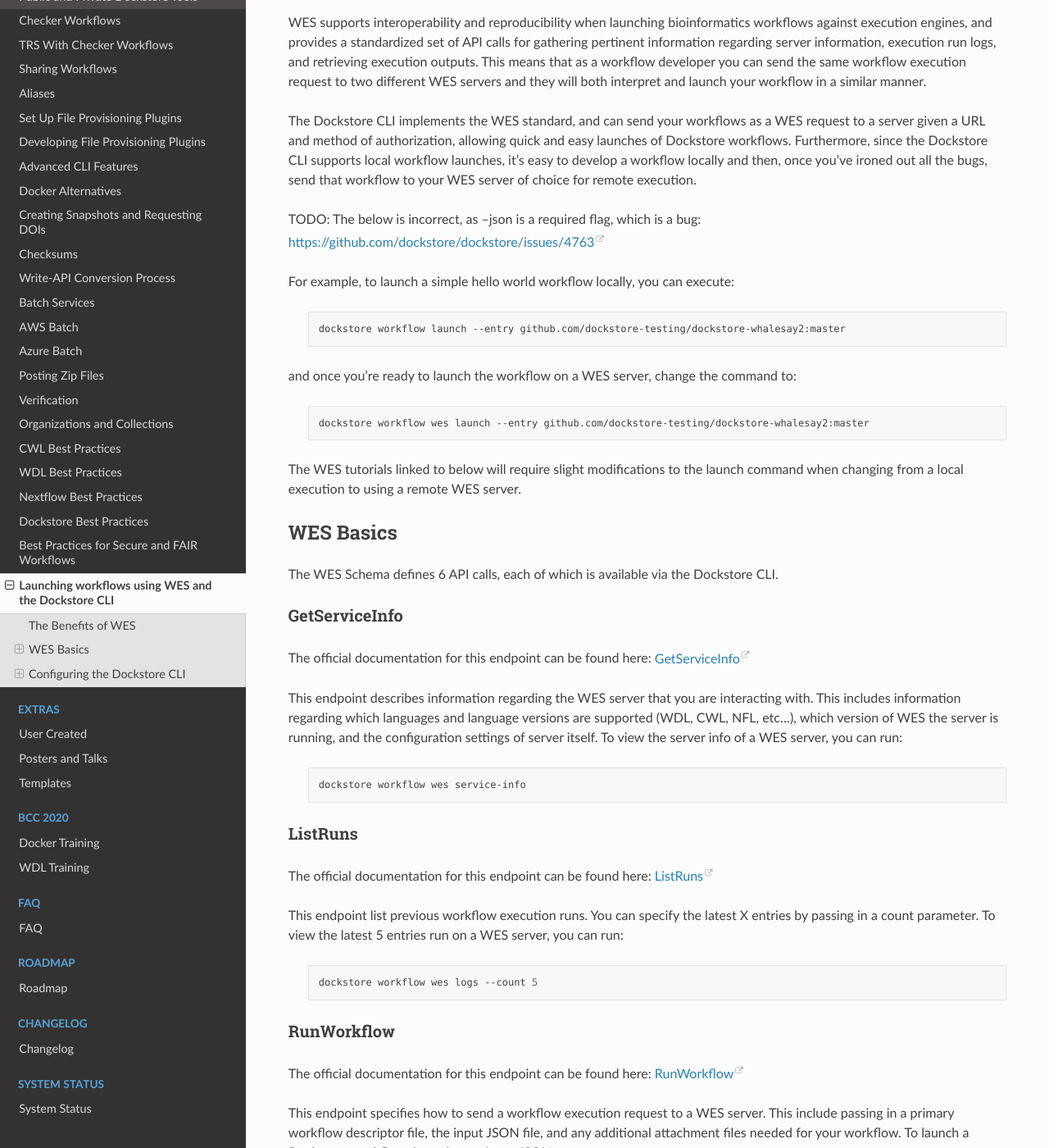
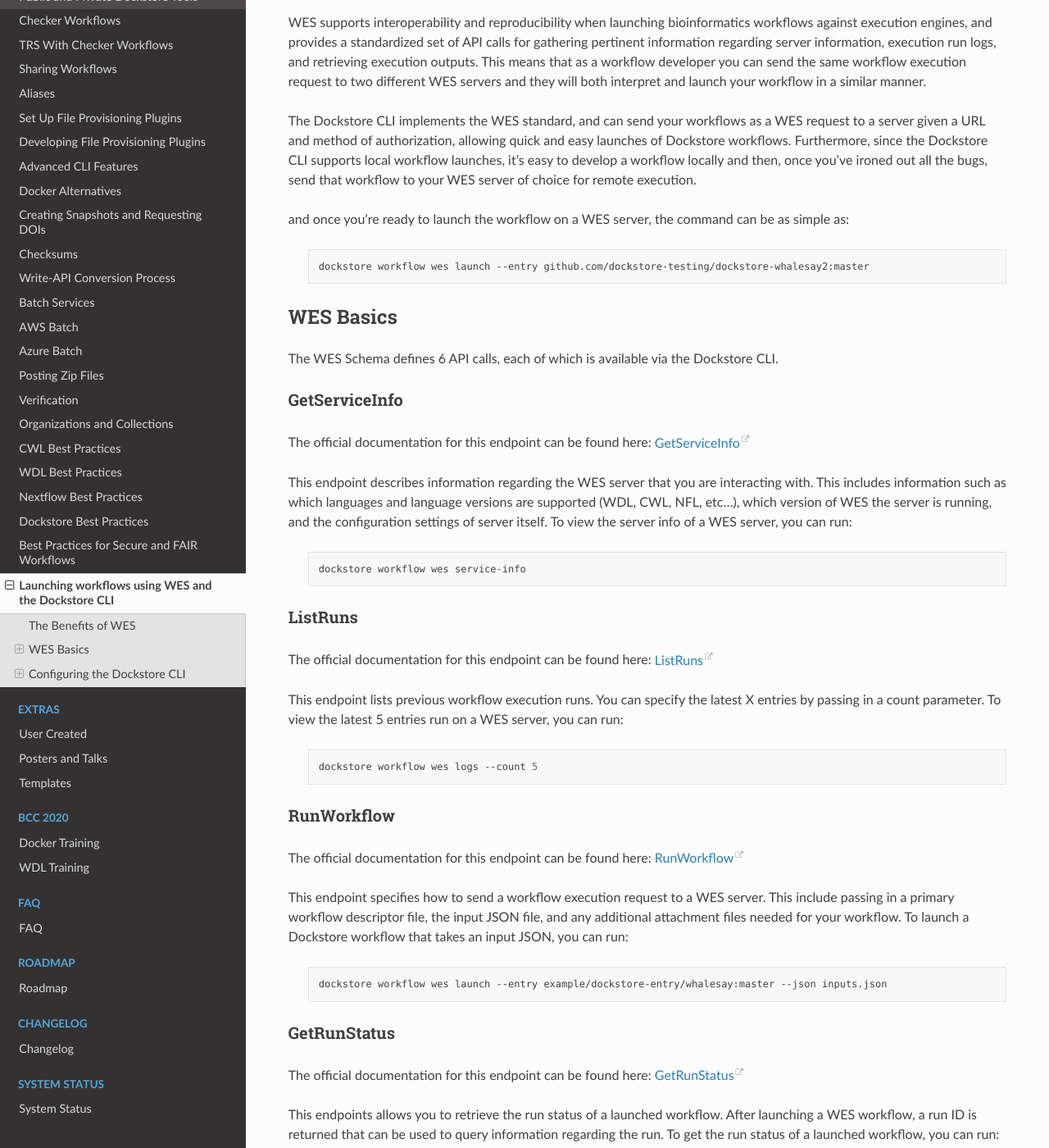
Before and after one commit to dockstore/dockstore-documentation, a Sphinx documentation site: the page built from docs/advanced-topics/wes/cli-wes-tutorial.rst, in a window 1280 px wide and 1400 px high, scrolled down 305 px. Shown: the whole window at 82% size. Built offline with Sphinx 7.4.7 and the Read the Docs theme 2.0.0, drawn with Linux system fonts in a browser that asks for light colours.

Commit message:
Typo fixes and proofread

```diff
--- a/docs/advanced-topics/wes/cli-wes-tutorial.rst
+++ b/docs/advanced-topics/wes/cli-wes-tutorial.rst
@@ -16,22 +16,11 @@
 allowing quick and easy launches of Dockstore workflows. Furthermore, since the Dockstore CLI supports local workflow launches, it's easy to
 develop a workflow locally and then, once you've ironed out all the bugs, send that workflow to your WES server of choice for remote execution.
 
-TODO: The below is incorrect, as --json is a required flag, which is a bug: https://github.com/dockstore/dockstore/issues/4763
-
-For example, to launch a simple hello world workflow locally, you can execute:
-
-   .. code:: bash
-
-        dockstore workflow launch --entry github.com/dockstore-testing/dockstore-whalesay2:master
-
-and once you're ready to launch the workflow on a WES server, change the command to:
+and once you're ready to launch the workflow on a WES server, the command can be as simple as:
 
    .. code:: bash
 
         dockstore workflow wes launch --entry github.com/dockstore-testing/dockstore-whalesay2:master
-
-The WES tutorials linked to below will require slight modifications to the launch command when changing from a local execution to using
-a remote WES server.
 
 WES Basics
 --------------
@@ -41,7 +30,7 @@
 ^^^^^^^^^^^^^^^^^^^^^^^^
 The official documentation for this endpoint can be found here: `GetServiceInfo <https://ga4gh.github.io/workflow-execution-service-schemas/docs/#operation/GetServiceInfo>`_
 
-This endpoint describes information regarding the WES server that you are interacting with. This includes information regarding which languages
+This endpoint describes information regarding the WES server that you are interacting with. This includes information such as which languages
 and language versions are supported (WDL, CWL, NFL, etc...), which version of WES the server is running, and the configuration settings of server itself.
 To view the server info of a WES server, you can run:
 
@@ -53,7 +42,7 @@
 ^^^^^^^^^^^^^^^^^^^^^^^^
 The official documentation for this endpoint can be found here: `ListRuns <https://ga4gh.github.io/workflow-execution-service-schemas/docs/#operation/ListRuns>`_
 
-This endpoint list previous workflow execution runs. You can specify the latest X entries by passing in a count parameter.
+This endpoint lists previous workflow execution runs. You can specify the latest X entries by passing in a count parameter.
 To view the latest 5 entries run on a WES server, you can run:
 
    .. code:: bash
```
Also changed, not shown: docs/advanced-topics/wes/wes-agc-tutorial.rst (+15 -7 lines).
